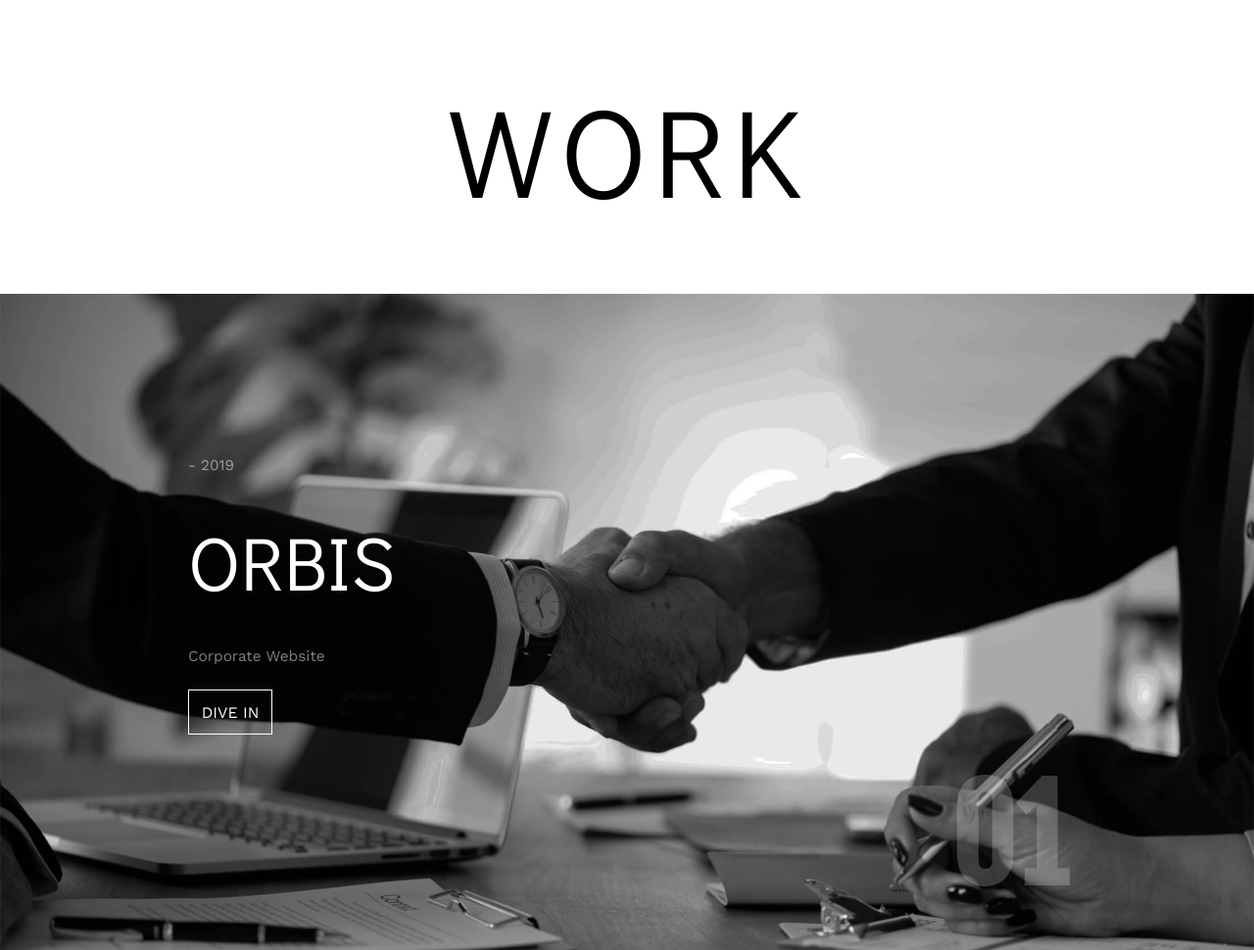
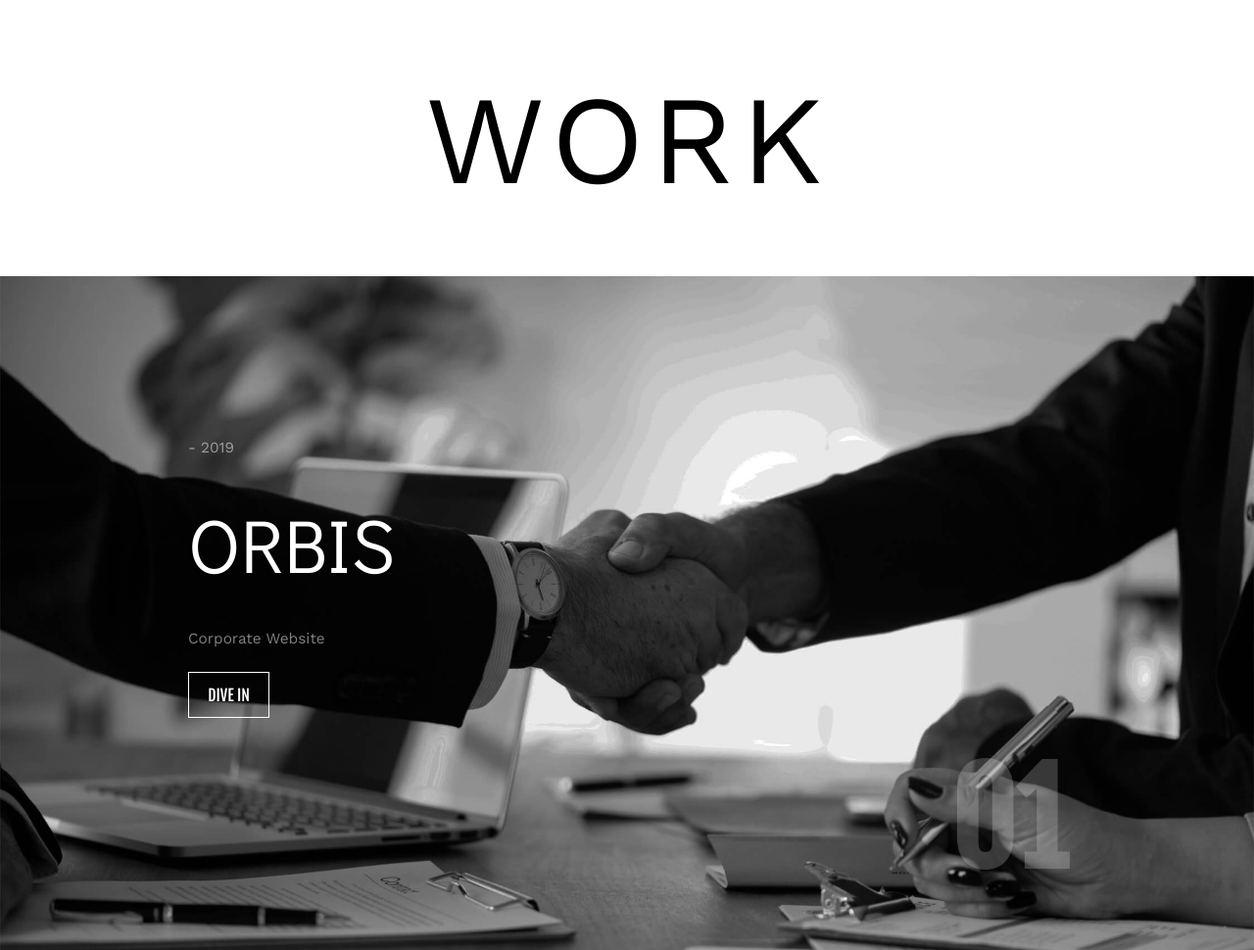
Before and after one commit to MaxBePunkt/Lev3_1_Project_css-einf-hrung_Portfolio, a plain HTML site: page index.html in a window 1280 px wide. Shown: the part 1314-2284 px from the top of the page at 98% size. Drawn offline with nearby package versions, Linux system fonts and the light colour scheme.

Commit message:
1.5 final

```diff
--- a/assets/css/style.css
+++ b/assets/css/style.css
@@ -51,11 +51,11 @@ header section img {
     margin: 0 auto;
 }
 h2 {
-    font-family: 'Didact Gothic', sans-serif;
+    font-family: 'Work Sans', sans-serif;
     font-size: 10vw;
     letter-spacing:0.5vw;
     margin:5vw auto;
-    font-weight: lighter;
+    font-weight: initial;
 }
 /*
 #######################################
@@ -98,17 +98,19 @@ main section article h3 {
     font-size: 6vw;
     margin: 3vw auto;
 }
+main section article a {
+    font-family: 'Fjalla One', sans-serif;
+    padding:1vw 1.5vw;
+}
 main section:nth-child(even) article a {
     text-decoration: none;
     color: #333;
     border: 1px solid #333;
-    padding:1vw;
 }
 main section:nth-child(odd) article a {
     text-decoration: none;
     color: #fff;
     border: 1px solid #fff;
-    padding:1vw;
 }
 main section:nth-child(odd) article a:hover {
     color: #333;
@@ -140,7 +142,8 @@ main section:last-of-type article h3 {
     text-align: center;
     font-size: 10vw;
     margin: 0 auto;
-
+    font-family: 'Work Sans', sans-serif;
+    font-weight: normal;
 }
 main section:last-of-type article div {
     width: 80vw;
@@ -182,6 +185,7 @@ footer section article a {
     font-size: 8vw;
     color: #000;
     text-decoration: none;
+    font-family: 'Didact Gothic', sans-serif;
 }
 footer section article a:hover {
     text-decoration: underline;
```
